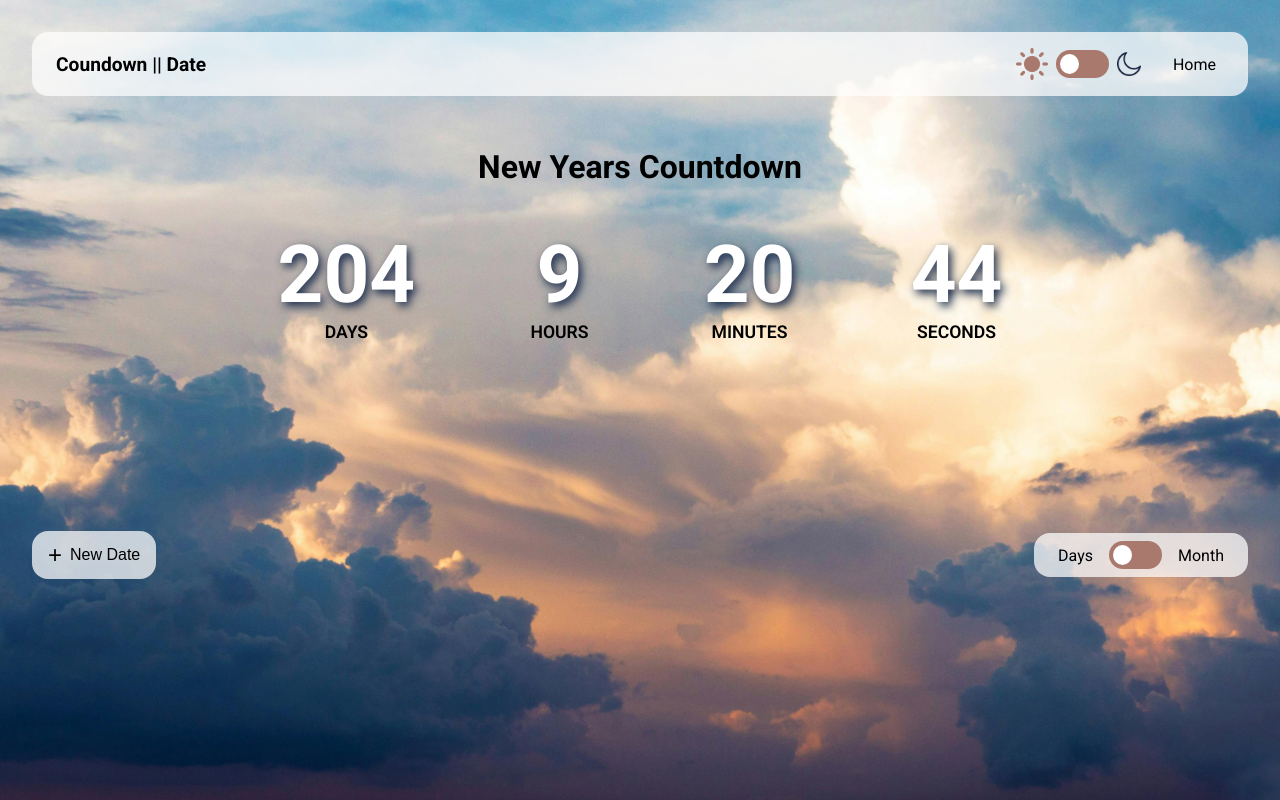
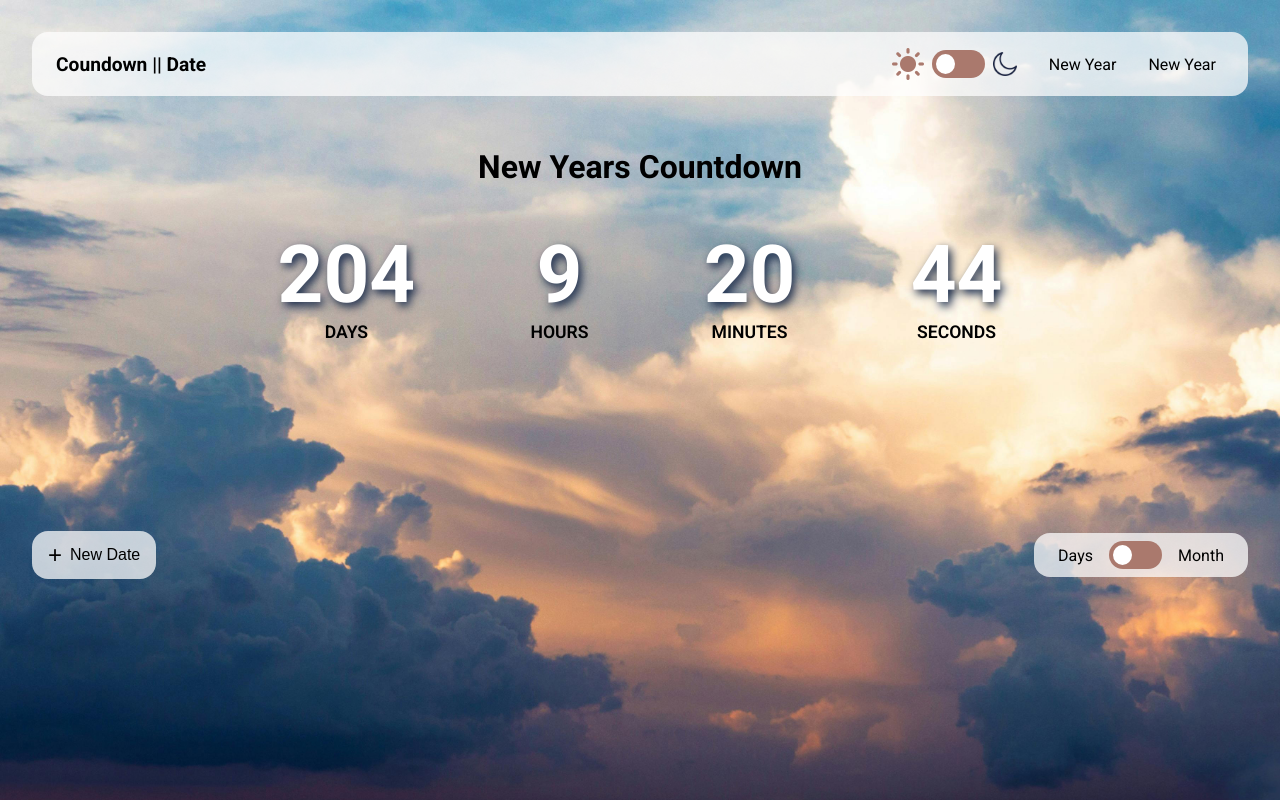
Before and after one commit to Makita7/date-countdown, a Vue app: page / in a window 1280 px wide. Built offline with nearby package versions, Linux system fonts and the light colour scheme.

Commit message:
header links

```diff
--- a/src/App.vue
+++ b/src/App.vue
@@ -31,7 +31,8 @@ const toggleDialog = () => { dialog.value = !dialog.value };
           <img v-if="!store.isDark"  src="@/assets/icon-moon.png" alt="dark mode off" class="icon moon" />
           <img v-else src="@/assets/icon-moon-filled.png" alt="dark mode on" class="icon moon" />
         </div>
-        <RouterLink to="/" class="link ml-2">Home</RouterLink>
+        <!-- TODO: make links dynamic to go to the diferent dates -->
+        <RouterLink v-for="date in store.Dates" :key="`${date.title}, ${date.date}`" to="/" class="link ml-2">{{date.title}}</RouterLink>
       </nav>
     </header>
 
--- a/src/components/DialogComp.vue
+++ b/src/components/DialogComp.vue
@@ -21,6 +21,7 @@ const validToSave = () => {
 const saveDate = () => {
     if (validToSave()) {
         store.addDate(titleInput.value, selectedDate.value);
+        closeDialog();
     }
 }
 
--- a/src/stores/counter.ts
+++ b/src/stores/counter.ts
@@ -27,38 +27,40 @@ export const useCounterStore = defineStore('counter', () => {
     const nextYear = today.getFullYear() + 1;
     const newYearsDate = new Date(`${nextYear}-01-01`);
     formattedNewYearsDate.value = newYearsDate.toISOString().split('T')[0];
+
+    addDate("New Year", formattedNewYearsDate.value);
   }
 
   onMounted(() => {
     getNewYear();
   })
 
-  let Dates:Array<CounterDates> = [
+  let Dates = ref<CounterDates[]>([
     {
       title: "New Year",
       date: formattedNewYearsDate.value,
     },
-  ];
+  ]);
 
   function addDate(title:string, date:string){
-    Dates.push({
+    Dates.value.push({
       title: title,
       date: date
     })
   }
 
   function deleteDate(title:string){
-    Dates.filter(date => date.title === title);
+    Dates.value.filter(date => date.title === title);
   }
 
   function changeData(title:string, date:string){
-    const index = Dates.findIndex(date => date.title === title);
+    const index = Dates.value.findIndex(date => date.title === title);
 
-    Dates[index] = {
+    Dates.value[index] = {
       title: title,
       date: date,
     }
   }
 
-  return { isDark, toggleDark, monthMode, toggleMonthMode, formattedNewYearsDate, addDate, deleteDate, changeData }
+  return { isDark, toggleDark, monthMode, toggleMonthMode, formattedNewYearsDate, addDate, deleteDate, changeData, Dates }
 })
```
